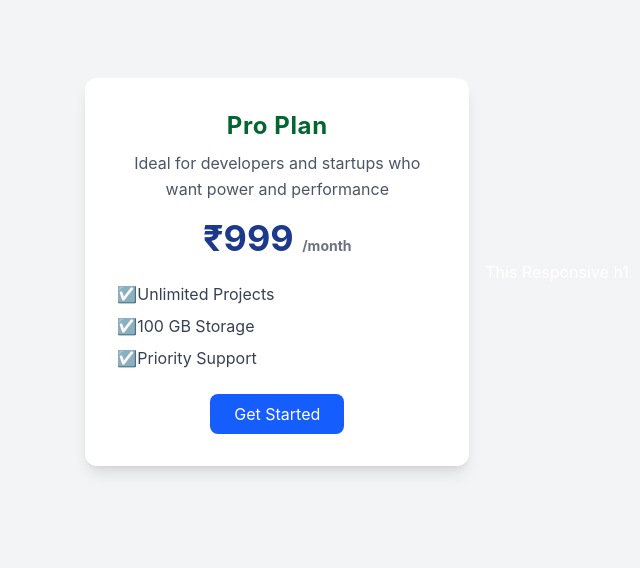
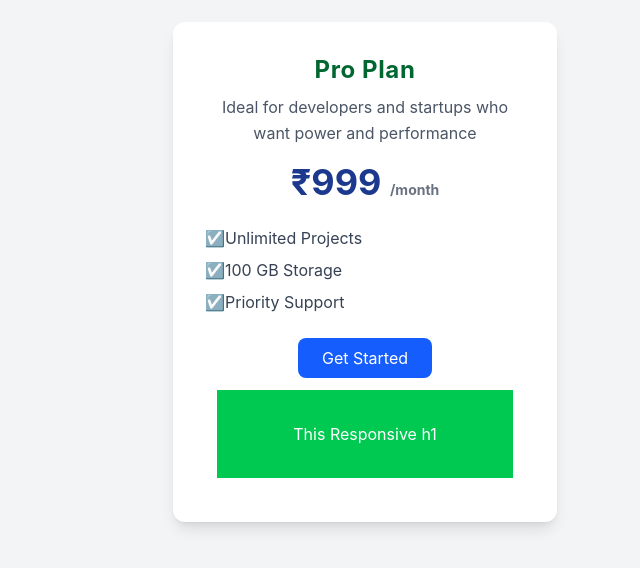
Before and after one commit to vipinverma-code/Tailwind-CSS, a website: page project_1_card.html in a window 1280 px wide. Shown: the part 128-696 px from the top of the page, without its empty margins (275-915 px from the left). Drawn offline with Linux system fonts and the light colour scheme.

Commit message:
changes done

```diff
--- a/project_1_card.html
+++ b/project_1_card.html
@@ -19,8 +19,9 @@
                 <li>☑️Priority Support</li>
             </ul>
              <button class="bg-blue-600 hover:bg-blue-950 text-white px-6 py-2 rounded-lg transition duration-300 ">Get Started</button>
+               <h1 class="bg-blue-900 p-4 md:p-8 lg:p-8 text-white md:bg-amber-500 lg:bg-green-500 m-3"> This Responsive h1 </h1>
         </div>
-        <h1 class="bg-blue-900 p-4 md:p-8 lg:p-12 text-white md:bg-amber-500 lg:bg-green-500"> This Responsive h1 </h1>
+
     </div>
 </body>
 </html>
```
Also changed, not shown: project_2_navbar.html (added, +11 -0 lines), src/output.css.
